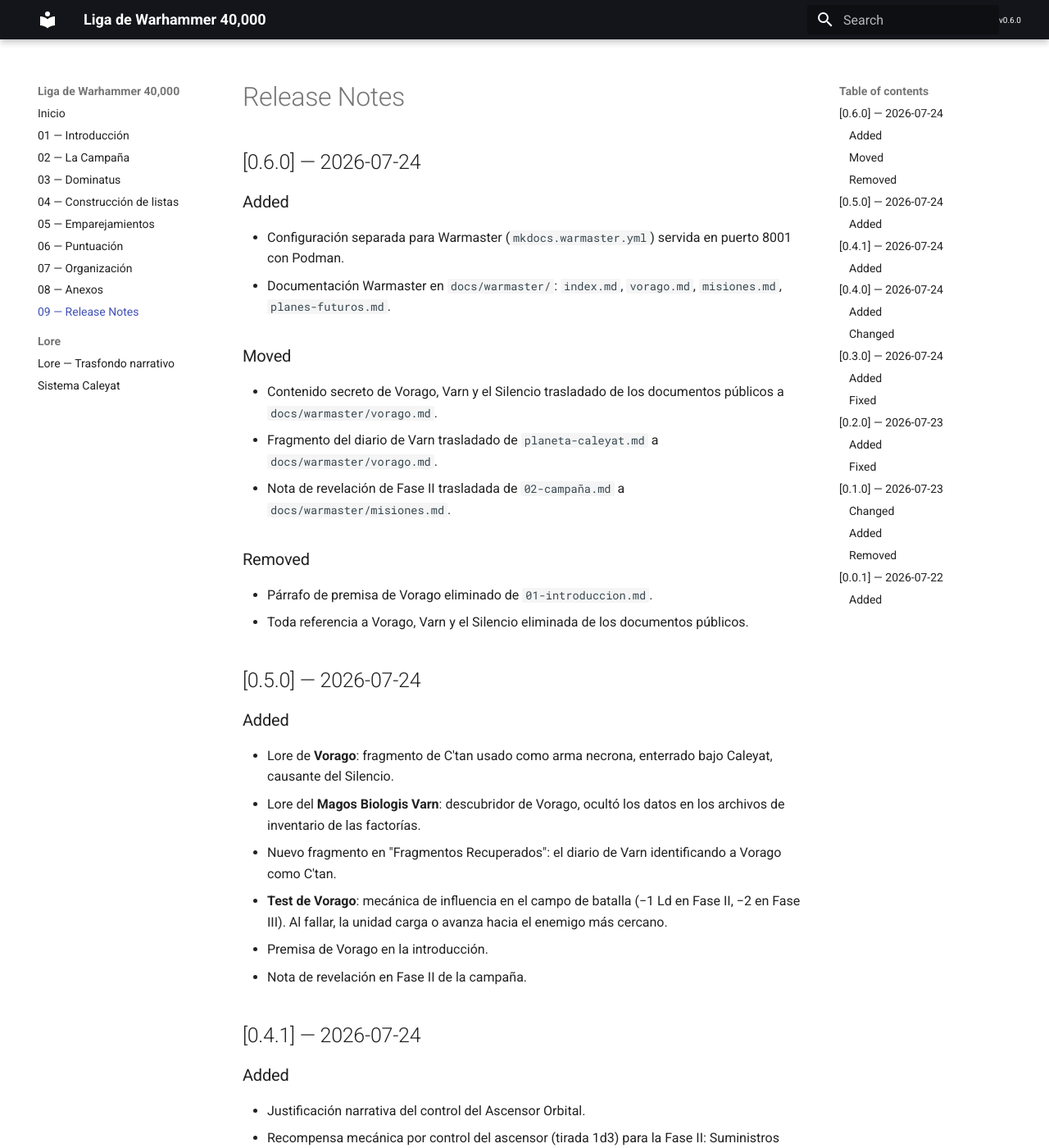
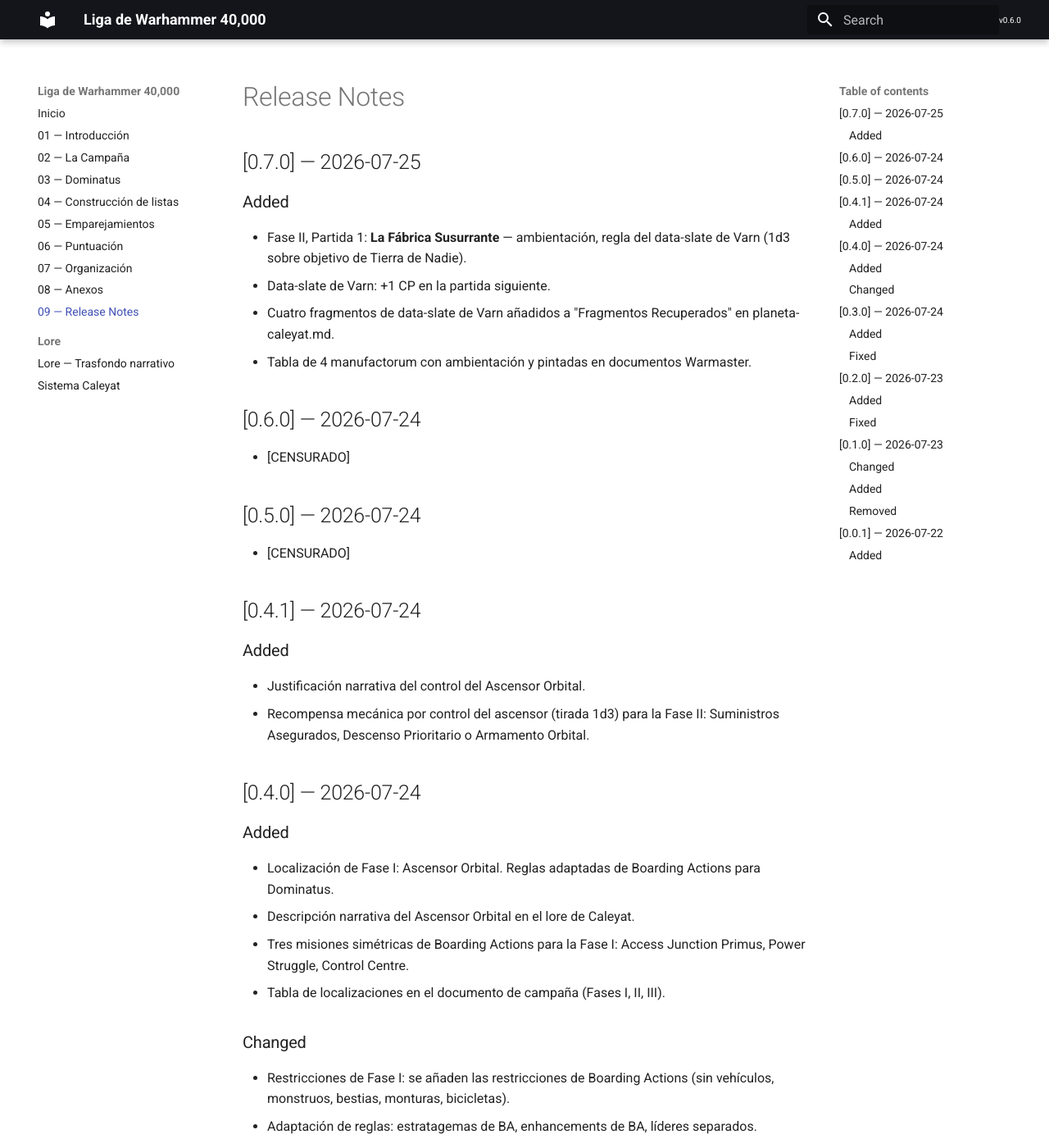
Before and after one commit to gonzalo-radio/liga-armagedon, an MkDocs documentation site: the page built from docs/09-release-notes.md, in a window 1280 px wide and 1400 px high. Shown: the whole window at 82% size. Built offline with MkDocs 1.6.1 and Material for MkDocs 9.7.7, drawn with Linux system fonts in a browser that asks for light colours.

Commit message:
v0.7.0: Release notes y CHANGELOG actualizados; v0.5.0 y v0.6.0 redactados

```diff
--- a/docs/09-release-notes.md
+++ b/docs/09-release-notes.md
@@ -1,34 +1,22 @@
 
 # Release Notes
 
-## [0.6.0] — 2026-07-24
+## [0.7.0] — 2026-07-25
 
 ### Added
 
-- Configuración separada para Warmaster (`mkdocs.warmaster.yml`) servida en puerto 8001 con Podman.
-- Documentación Warmaster en `docs/warmaster/`: `index.md`, `vorago.md`, `misiones.md`, `planes-futuros.md`.
+- Fase II, Partida 1: **La Fábrica Susurrante** — ambientación, regla del data-slate de Varn (1d3 sobre objetivo de Tierra de Nadie).
+- Data-slate de Varn: +1 CP en la partida siguiente.
+- Cuatro fragmentos de data-slate de Varn añadidos a "Fragmentos Recuperados" en planeta-caleyat.md.
+- Tabla de 4 manufactorum con ambientación y pintadas en documentos Warmaster.
 
-### Moved
+## [0.6.0] — 2026-07-24
 
-- Contenido secreto de Vorago, Varn y el Silencio trasladado de los documentos públicos a `docs/warmaster/vorago.md`.
-- Fragmento del diario de Varn trasladado de `planeta-caleyat.md` a `docs/warmaster/vorago.md`.
-- Nota de revelación de Fase II trasladada de `02-campaña.md` a `docs/warmaster/misiones.md`.
-
-### Removed
-
-- Párrafo de premisa de Vorago eliminado de `01-introduccion.md`.
-- Toda referencia a Vorago, Varn y el Silencio eliminada de los documentos públicos.
+- [CENSURADO]
 
 ## [0.5.0] — 2026-07-24
 
-### Added
-
-- Lore de **Vorago**: fragmento de C'tan usado como arma necrona, enterrado bajo Caleyat, causante del Silencio.
-- Lore del **Magos Biologis Varn**: descubridor de Vorago, ocultó los datos en los archivos de inventario de las factorías.
-- Nuevo fragmento en "Fragmentos Recuperados": el diario de Varn identificando a Vorago como C'tan.
-- **Test de Vorago**: mecánica de influencia en el campo de batalla (−1 Ld en Fase II, −2 en Fase III). Al fallar, la unidad carga o avanza hacia el enemigo más cercano.
-- Premisa de Vorago en la introducción.
-- Nota de revelación en Fase II de la campaña.
+- [CENSURADO]
 
 ## [0.4.1] — 2026-07-24
 
```
Also changed, not shown: CHANGELOG.md (+10 -17 lines).
